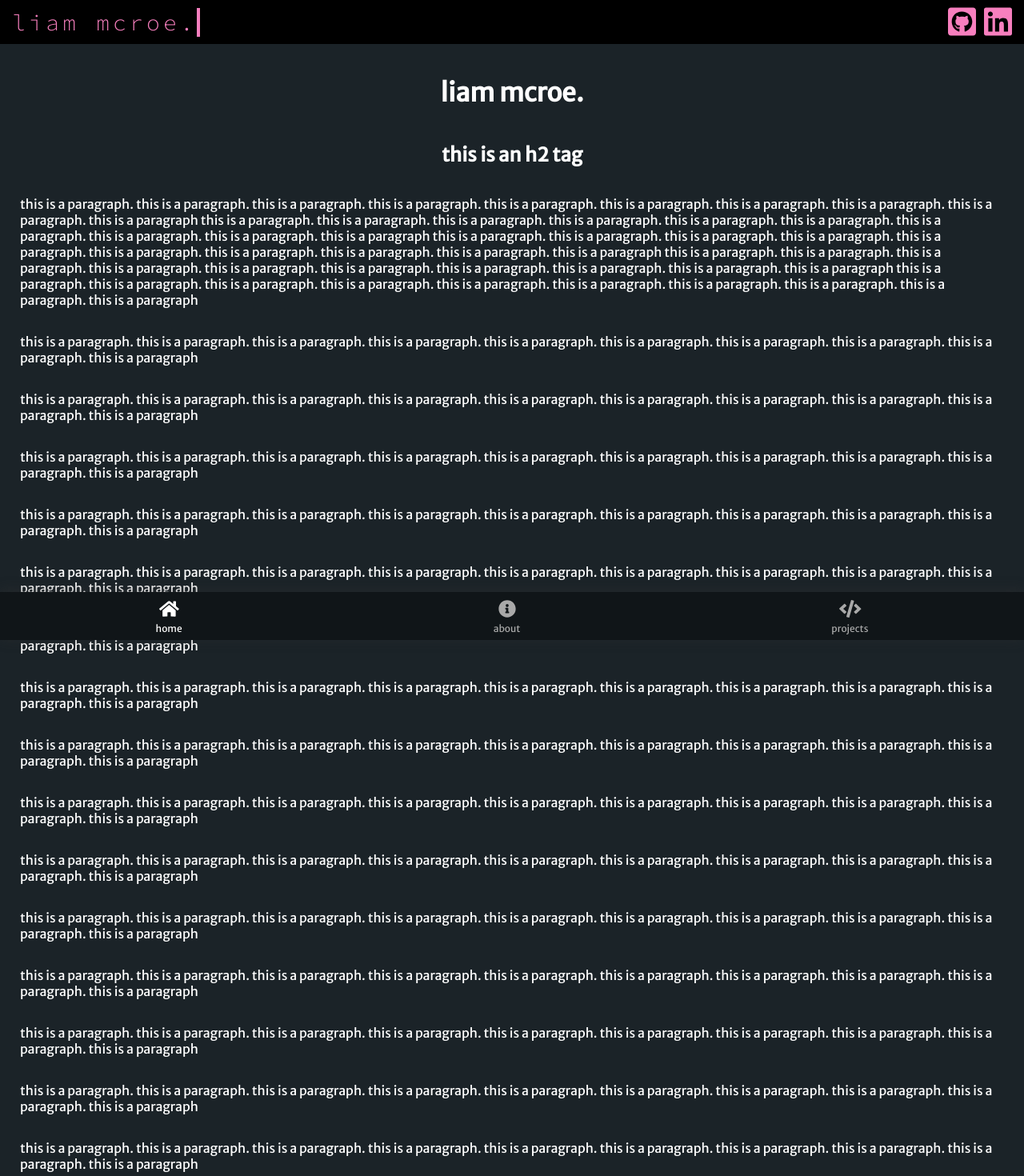
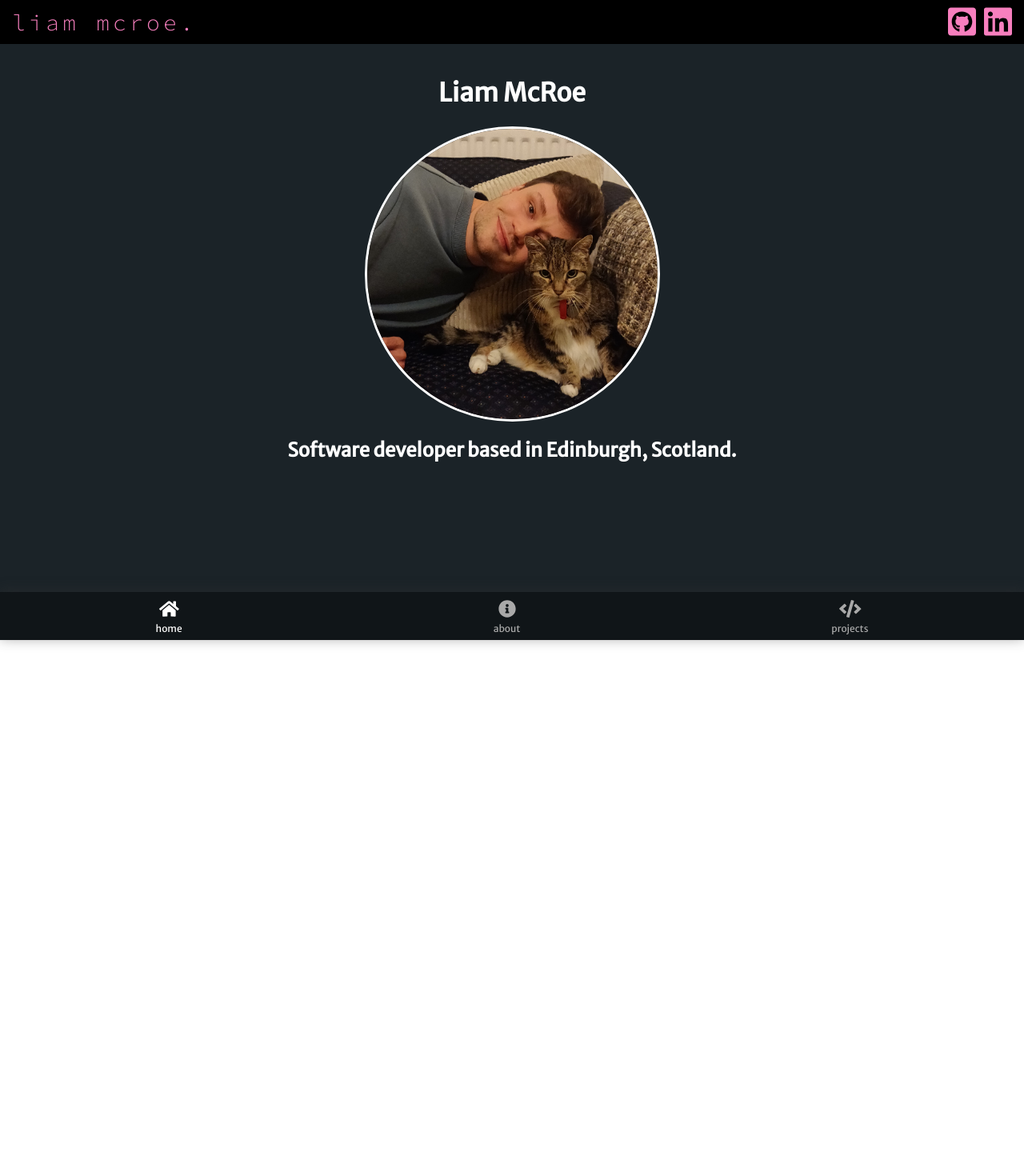
Before and after one commit to L3uler/liammcroe-personal-site, a Next.js app: page / in a window 1280 px wide. Shown: the top 1470 px of the page at 80% size. After the commit the page ends 800 px from the top, so only its background shows below. Built offline with nearby package versions, Linux system fonts and the light colour scheme.

Commit message:
adding component for profile image

```diff
--- /dev/null
+++ b/components/PageSpecific/Index/ProfileImage.js
@@ -0,0 +1,11 @@
+// components/PageSpecific/Index/ProfileImage.js
+
+import styles from "./ProfileImage.module.scss";
+
+const ProfileImage = (props) => (
+    <div className={styles.ProfileImage}>
+        <img src={props.imageSource} />
+    </div>
+);
+
+export default ProfileImage;
--- /dev/null
+++ b/components/PageSpecific/Index/ProfileImage.module.scss
@@ -0,0 +1,31 @@
+// components/PageSpecific/Index/ProfileImage.module.scss
+
+@import "../../../theme/theme";
+
+.ProfileImage {
+
+    display: flex;
+    justify-content: center;
+    align-content: center;
+
+    img{
+        border-radius: 50%;
+        border-style: solid;
+        border-color: $on-secondary;
+
+
+        @media screen and (min-width: 20em) {
+            width: 80%
+        }
+
+        @media screen and (min-width: 50em) {
+            width: 50%
+        }
+
+
+        @media screen and (min-width: 80em) {
+            width: 30%;
+        }
+    }
+
+}
--- a/components/ProjectCard.module.scss
+++ b/components/PageSpecific/Projects/ProjectCard.module.scss
@@ -1,6 +1,6 @@
-// components/ProjectCard.module.scss
+// components/PageSpecific/Project/ProjectCard.module.scss
 
-@import "../theme/theme";
+@import "../../../theme/theme";
 
 .ProjectCard {
     border-style: solid;
@@ -19,20 +19,38 @@
     }
 
     @media screen and (min-width: 60em) {
+        max-width: calc(33% - 1em);
+    }
+
+    @media screen and (min-width: 80em) {
         max-width: calc(25% - 1em);
     }
 
     .container {
+        padding: 2px 16px;
 
-        padding: 2px 16px;
+        .CardHeader{
+
+            display: flex;
+            justify-content: space-between;
+            align-items: center;
+            .CardTitle{
+                justify-content: flex-start;
+            }
+            .CardLinks{
+                color: $logo;
+                justify-content: flex-end;
+            }
+        }
+
         .CardContent {
 
             text-overflow: ellipsis;
             overflow: hidden;
+            a {
+                color: $logo;
+            }
         }
 
-        img{
-            max-height: 10%;
-        }
     }
 }
--- a/components/ProjectCardGroup.js
+++ b/components/PageSpecific/Projects/ProjectCardGroup.js
@@ -1,4 +1,4 @@
-// components/ProjectCardGroup.js
+// components/PageSpecific/Project/ProjectCardGroup.js
 
 import ProjectCard from "./ProjectCard";
 
--- /dev/null
+++ b/components/PageSpecific/Projects/ProjectCardGroup.module.scss
@@ -0,0 +1,6 @@
+// components/PageSpecific/Project/ProjectCardGroup.module.scss
+
+.ProjectCardGroup{
+    display: flex;
+    flex-wrap: wrap;
+}
--- a/components/ProjectCardGroup.module.scss
+++ /dev/null
@@ -1,4 +0,0 @@
-.ProjectCardGroup{
-    display: flex;
-    flex-wrap: wrap;
-}
--- a/pages/index.js
+++ b/pages/index.js
@@ -2,28 +2,15 @@
 
 import Layout from "../components/Layout";
 
+import ProfileImage from "../components/PageSpecific/Index/ProfileImage";
+
+
 const Index = () =>
     <Layout>
-        <h1>liam mcroe.</h1>
-        <h2>this is an h2 tag</h2>
+        <h1>Liam McRoe</h1>
 
-        <p> this is a paragraph. this is a paragraph. this is a paragraph. this is a paragraph. this is a paragraph. this is a paragraph. this is a paragraph. this is a paragraph. this is a paragraph. this is a paragraph this is a paragraph. this is a paragraph. this is a paragraph. this is a paragraph. this is a paragraph. this is a paragraph. this is a paragraph. this is a paragraph. this is a paragraph. this is a paragraph this is a paragraph. this is a paragraph. this is a paragraph. this is a paragraph. this is a paragraph. this is a paragraph. this is a paragraph. this is a paragraph. this is a paragraph. this is a paragraph this is a paragraph. this is a paragraph. this is a paragraph. this is a paragraph. this is a paragraph. this is a paragraph. this is a paragraph. this is a paragraph. this is a paragraph. this is a paragraph this is a paragraph. this is a paragraph. this is a paragraph. this is a paragraph. this is a paragraph. this is a paragraph. this is a paragraph. this is a paragraph. this is a paragraph. this is a paragraph</p>
-        <p> this is a paragraph. this is a paragraph. this is a paragraph. this is a paragraph. this is a paragraph. this is a paragraph. this is a paragraph. this is a paragraph. this is a paragraph. this is a paragraph</p>
-        <p> this is a paragraph. this is a paragraph. this is a paragraph. this is a paragraph. this is a paragraph. this is a paragraph. this is a paragraph. this is a paragraph. this is a paragraph. this is a paragraph</p>
-        <p> this is a paragraph. this is a paragraph. this is a paragraph. this is a paragraph. this is a paragraph. this is a paragraph. this is a paragraph. this is a paragraph. this is a paragraph. this is a paragraph</p>
-        <p> this is a paragraph. this is a paragraph. this is a paragraph. this is a paragraph. this is a paragraph. this is a paragraph. this is a paragraph. this is a paragraph. this is a paragraph. this is a paragraph</p>
-        <p> this is a paragraph. this is a paragraph. this is a paragraph. this is a paragraph. this is a paragraph. this is a paragraph. this is a paragraph. this is a paragraph. this is a paragraph. this is a paragraph</p>
-        <p> this is a paragraph. this is a paragraph. this is a paragraph. this is a paragraph. this is a paragraph. this is a paragraph. this is a paragraph. this is a paragraph. this is a paragraph. this is a paragraph</p>
-        <p> this is a paragraph. this is a paragraph. this is a paragraph. this is a paragraph. this is a paragraph. this is a paragraph. this is a paragraph. this is a paragraph. this is a paragraph. this is a paragraph</p>
-        <p> this is a paragraph. this is a paragraph. this is a paragraph. this is a paragraph. this is a paragraph. this is a paragraph. this is a paragraph. this is a paragraph. this is a paragraph. this is a paragraph</p>
-        <p> this is a paragraph. this is a paragraph. this is a paragraph. this is a paragraph. this is a paragraph. this is a paragraph. this is a paragraph. this is a paragraph. this is a paragraph. this is a paragraph</p>
-        <p> this is a paragraph. this is a paragraph. this is a paragraph. this is a paragraph. this is a paragraph. this is a paragraph. this is a paragraph. this is a paragraph. this is a paragraph. this is a paragraph</p>
-        <p> this is a paragraph. this is a paragraph. this is a paragraph. this is a paragraph. this is a paragraph. this is a paragraph. this is a paragraph. this is a paragraph. this is a paragraph. this is a paragraph</p>
-        <p> this is a paragraph. this is a paragraph. this is a paragraph. this is a paragraph. this is a paragraph. this is a paragraph. this is a paragraph. this is a paragraph. this is a paragraph. this is a paragraph</p>
-        <p> this is a paragraph. this is a paragraph. this is a paragraph. this is a paragraph. this is a paragraph. this is a paragraph. this is a paragraph. this is a paragraph. this is a paragraph. this is a paragraph</p>
-        <p> this is a paragraph. this is a paragraph. this is a paragraph. this is a paragraph. this is a paragraph. this is a paragraph. this is a paragraph. this is a paragraph. this is a paragraph. this is a paragraph</p>
-        <p> this is a paragraph. this is a paragraph. this is a paragraph. this is a paragraph. this is a paragraph. this is a paragraph. this is a paragraph. this is a paragraph. this is a paragraph. this is a paragraph</p>
-
+        <ProfileImage imageSource={`/images/poppy.jpg`}/>
+        <h2>Software developer based in Edinburgh, Scotland.</h2>
 
     </Layout>;
 
--- a/pages/projects.js
+++ b/pages/projects.js
@@ -1,7 +1,7 @@
-// pages/nearme.js
+// pages/project.js
+import Layout from "../components/Layout";
 
-import ProjectCardGroup from "../components/ProjectCardGroup";
-import Layout from "../components/Layout";
+import ProjectCardGroup from "../components/PageSpecific/Projects/ProjectCardGroup";
 
 import projectCards from "../config/projectCards";
 
```
Also changed, not shown: components/PageSpecific/Projects/ProjectCard.js (renamed from components/ProjectCard.js, +9 -1 lines).
